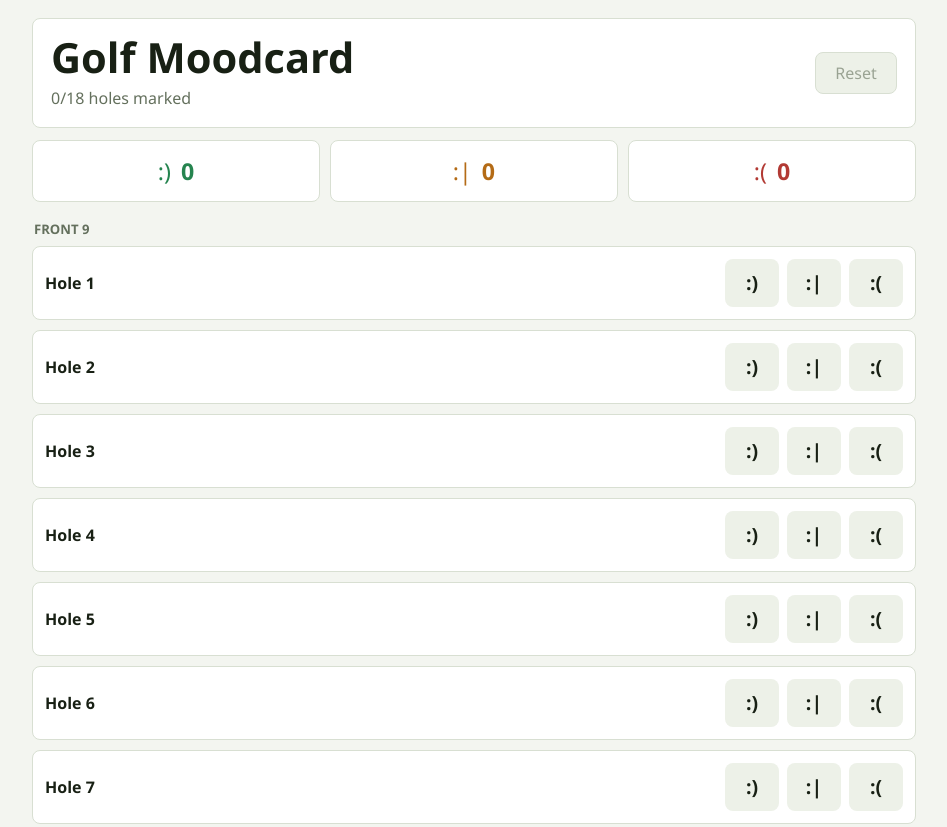
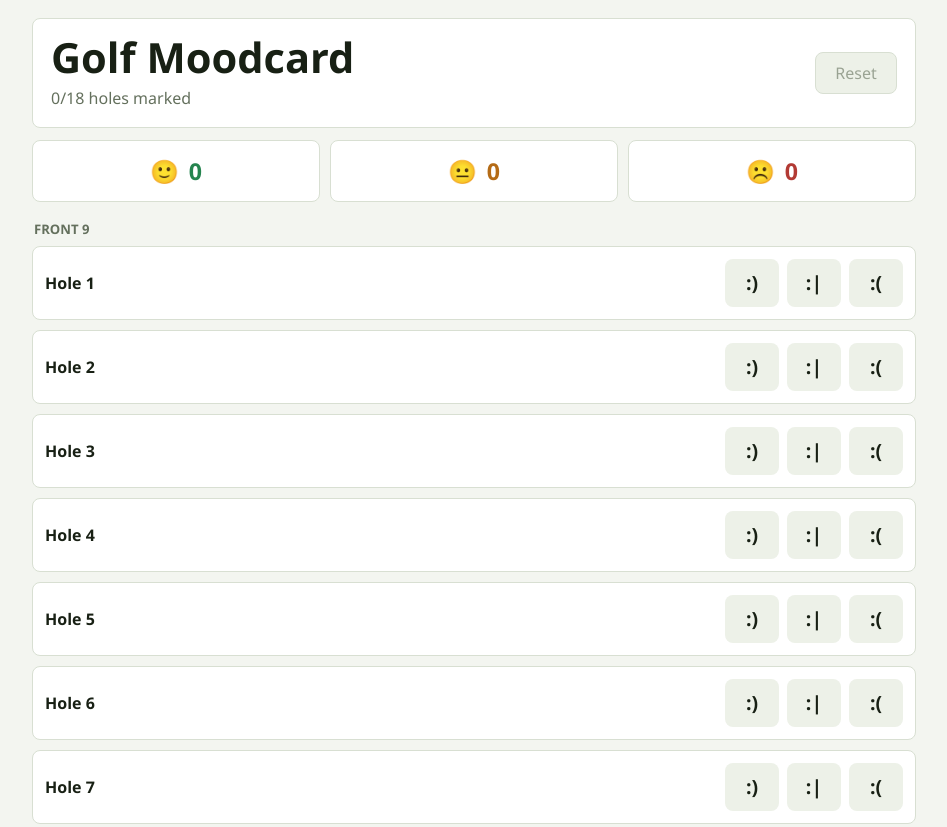
Before and after one commit to nextrangergaming/Golf-Mood-Score-Card-, a plain HTML site: page index.html in a window 1280 px wide. Shown: the top 827 px of the page, without its empty margins (166-1113 px from the left). Drawn offline with Linux system fonts and the light colour scheme.

Commit message:
Update index.html

```diff
--- a/index.html
+++ b/index.html
@@ -2,7 +2,11 @@
 <html lang="en">
   <head>
     <meta charset="utf-8">
-    <meta name="viewport" content="width=device-width, initial-scale=1">
+    <meta name="viewport" content="width=device-width, initial-scale=1, viewport-fit=cover">
+    <meta name="theme-color" content="#16784f">
+    <meta name="apple-mobile-web-app-capable" content="yes">
+    <meta name="apple-mobile-web-app-title" content="Golf Moodcard">
+    <meta name="apple-mobile-web-app-status-bar-style" content="black-translucent">
     <title>Golf Moodcard</title>
     <link rel="stylesheet" href="styles.css">
   </head>
@@ -20,17 +24,17 @@
 
       <section class="summary" aria-label="Mood totals">
         <div class="summary-item summary-smile">
-          <span aria-hidden="true">:)</span>
+          <span aria-hidden="true">&#128578;</span>
           <strong id="smile-count">0</strong>
           <span class="visually-hidden">smile holes</span>
         </div>
         <div class="summary-item summary-mediocre">
-          <span aria-hidden="true">:|</span>
+          <span aria-hidden="true">&#128528;</span>
           <strong id="mediocre-count">0</strong>
           <span class="visually-hidden">mediocre holes</span>
         </div>
         <div class="summary-item summary-sad">
-          <span aria-hidden="true">:(</span>
+          <span aria-hidden="true">&#9785;&#65039;</span>
           <strong id="sad-count">0</strong>
           <span class="visually-hidden">sad holes</span>
         </div>
```
